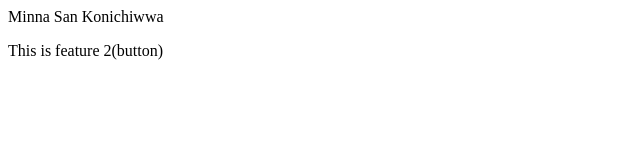
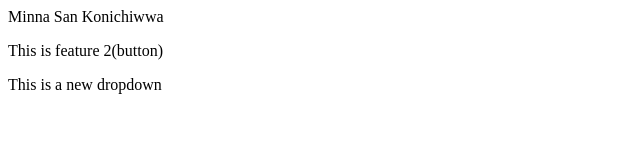
Before and after one commit to Ghising-Palsang/localrepo, a plain HTML site: page index.html in a window 1280 px wide. Shown: the whole page, without its empty margins (0-640 px from the left). Drawn offline with Linux system fonts and the light colour scheme.

Commit message:
Add new text

```diff
--- a/index.html
+++ b/index.html
@@ -1,3 +1,4 @@
 
 <p>Minna San Konichiwwa</p>
 <p>This is feature 2(button)</p>
+<p>This is a new dropdown</p>
```
Also changed, not shown: 1 other file.
